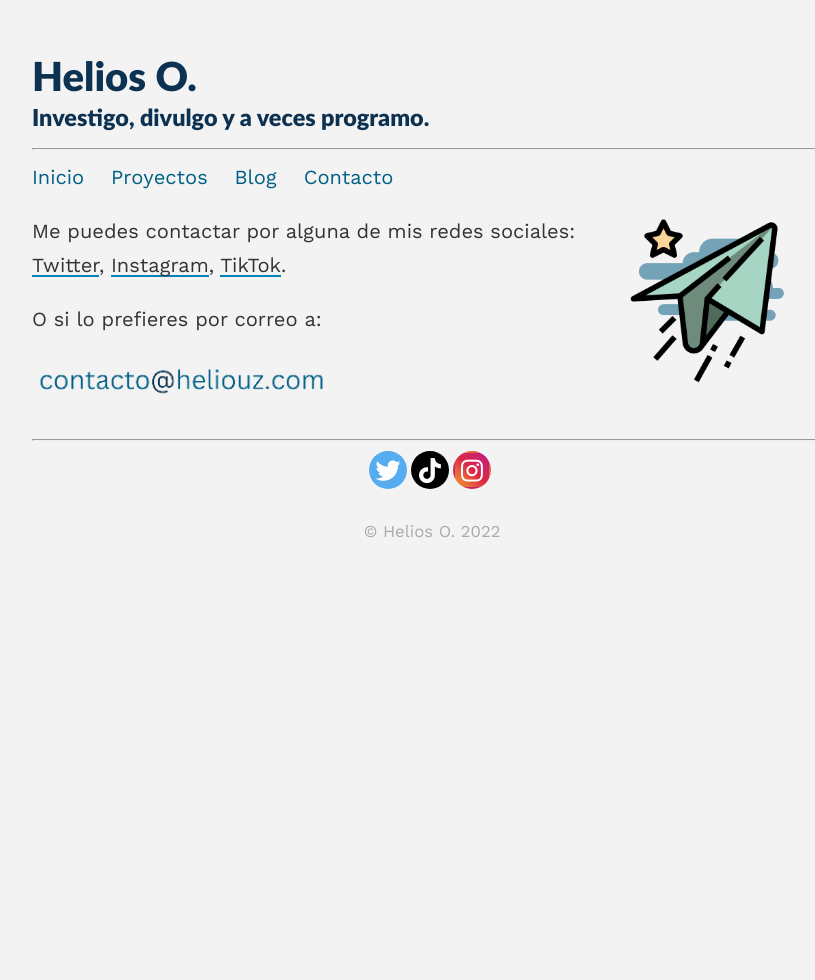
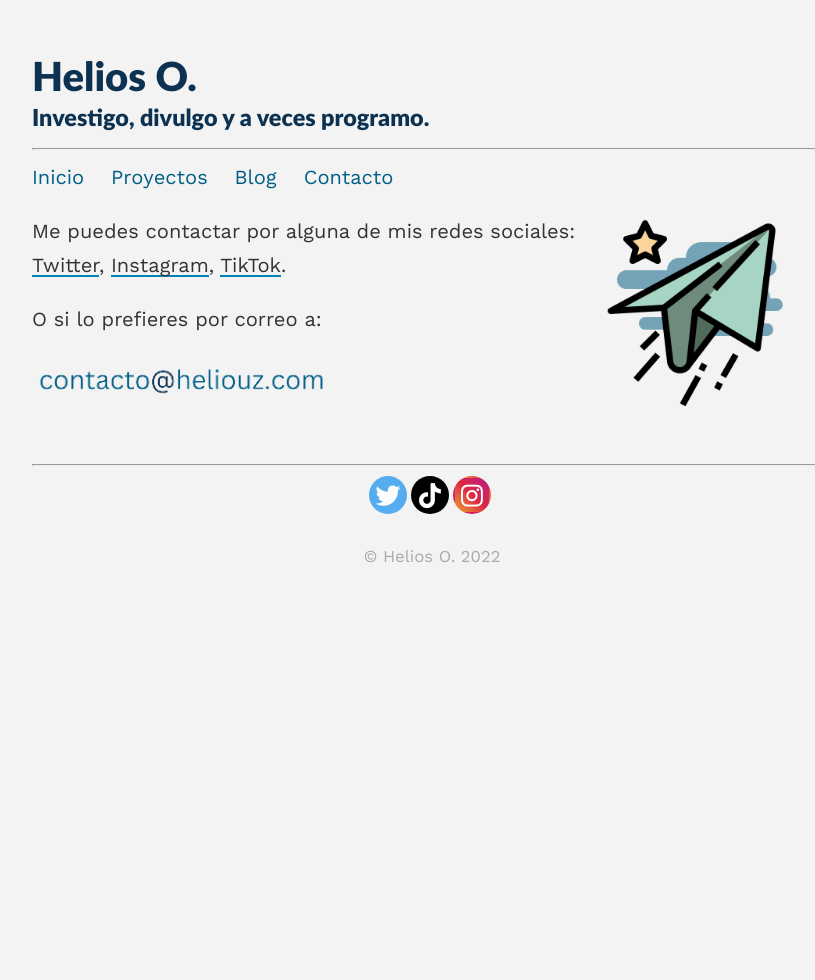
Before and after one commit to Heliouz/Heliouz.github.io, a Jekyll site: the page built from _pages/contacto.md, in a window 1280 px wide. Shown: the whole page, without its empty margins (208-1023 px from the left). Built offline with Jekyll 4.4.1, drawn with Linux system fonts in a browser that asks for light colours.

Commit message:
Update contacto.md

```diff
--- a/_pages/contacto.md
+++ b/_pages/contacto.md
@@ -4,7 +4,7 @@
 permalink: /contacto/
 published: true
 ---
-<img align="right" src="/assets/images/plane.png" width="175" style="padding-right:5%; padding-bottom:50px"/>
+<img align="right" src="/assets/images/plane.png" width="25%" style="padding-right:5%; padding-bottom:50px"/>
 
 Me puedes contactar por alguna de mis redes sociales: [Twitter](https://twitter.com/Heliouz__), [Instagram](https://www.instagram.com/heliouz_/), [TikTok](https://www.tiktok.com/@heliouz_).
 
```
